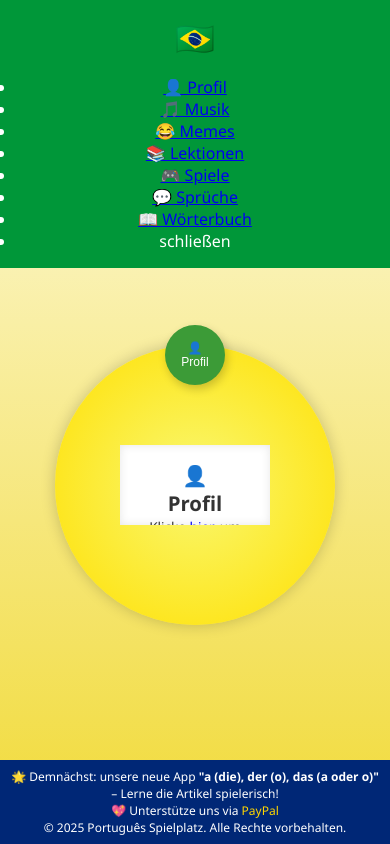
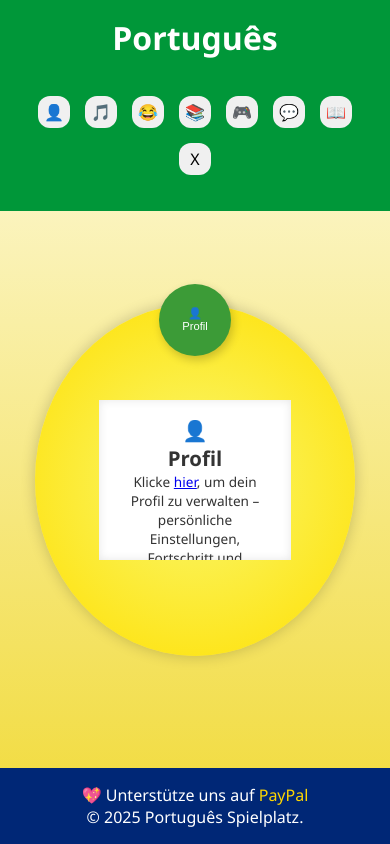
Before and after one commit to aridevelopsitsafe/portugues-spielplatz, a plain HTML site: page index.html in a window 390 px wide. Both pictures are taken after a click on the button "👤 Profil". Drawn offline with Linux system fonts and the light colour scheme.

Commit message:
last 3 weeks update - responsiveness

```diff
--- a/index.html
+++ b/index.html
@@ -8,20 +8,21 @@
   </head>
   <body>
     <header>
-      <div class="logo">🇧🇷</div>
       <h1>Português Spielplatz</h1>
       <div id="hamburger">☰</div>
       <nav id="mobile-nav" class="mobile-nav hidden">
-        <ul>
-          <li><a href="#">👤 Profil</a></li>
-          <li><a href="#">🎵 Musik</a></li>
-          <li><a href="#">😂 Memes</a></li>
-          <li><a href="#">📚 Lektionen</a></li>
-          <li><a href="#">🎮 Spiele</a></li>
-          <li><a href="#">💬 Sprüche</a></li>
-          <li><a href="#">📖 Wörterbuch</a></li>
-          <li id="close">schließen</li>
-        </ul>
+  <div class="nav-container">
+    <div class="nav-item">👤</div>
+    <div class="nav-item">🎵</div>
+    <div class="nav-item">😂</div>
+    <div class="nav-item">📚</div>
+    <div class="nav-item">🎮</div>
+    <div class="nav-item">💬</div>
+    <div class="nav-item">📖</div>
+    <div class="nav-item" id="close">X</div>
+  </div>
+</nav>
+
       </nav>
     </header>
 
@@ -70,23 +71,19 @@
           📖<br />Wörterbuch
         </button>
 
-        <div id="circle-content" class="content-box">
-          <p>Klicke auf einen Button, um Inhalte zu laden!</p>
-        </div>
+        <div id="circle-content" class="content-box"></div>
       </div>
     </main>
 
     <footer>
       <p>
-        🌟 Demnächst: unsere neue App
-        <strong>"a (die), der (o), das (a oder o)"</strong> – Lerne die Artikel
-        spielerisch!
+        💖 Unterstütze uns auf
+        <a href="https://paypal.me/portuguesspielplatz" target="_blank">
+   PayPal
+</a>
+
       </p>
-      <p>
-        💖 Unterstütze uns via
-        <a href="https://paypal.com" target="_blank">PayPal</a>
-      </p>
-      <p>&copy; 2025 Português Spielplatz. Alle Rechte vorbehalten.</p>
+      <p>&copy; 2025 Português Spielplatz.</p>
     </footer>
 
     <script src="script.js"></script>
--- a/script.js
+++ b/script.js
@@ -30,8 +30,9 @@ buttons.forEach((btn) => {
             `<h2>${btn.innerHTML}</h2>
             <p>${btn.dataset.content}</p>`
 
-        // Show menu
         mobileNav.classList.remove("hidden");
+
+
     });
 });
 
--- a/styles.css
+++ b/styles.css
@@ -22,9 +22,7 @@ header {
   align-items: center;
   padding: 1rem 2rem;
 }
-.logo {
-  font-size: 2rem;
-}
+
 #hamburger {
   font-size: 1.5rem;
   cursor: pointer;
@@ -37,6 +35,34 @@ header {
   width: 100%;
   background-color: #009739;
   padding: 1rem;
+}
+
+.nav-container {
+  display: flex;
+  flex-wrap: wrap; /* quebra linha se não couber */
+  gap: 15px; /* espaçamento entre os blocos */
+  justify-content: center; /* centraliza no eixo horizontal */
+  padding: 20px;
+}
+
+.nav-item {
+  display: flex; /* usar flex dentro do item */
+  flex-direction: column; /* ícone em cima, texto embaixo */
+  align-items: center; /* centraliza horizontalmente */
+  justify-content: center; /* centraliza verticalmente */
+  width: 2rem; /* largura fixa (pode ajustar) */
+  height: 2rem; /* altura fixa */
+  background: #f0f0f0;
+  border-radius: 12px;
+  cursor: pointer;
+  font-size: 1rem; /* aumenta tamanho dos ícones */
+  color: black;
+  text-align: center; /* centraliza o texto */
+  transition: background 0.3s;
+}
+
+.nav-item:hover {
+  background: #ddd;
 }
 
 .hidden {
@@ -124,13 +150,17 @@ main {
   overflow: hidden;
   box-shadow: inset 0 0 10px rgba(0, 0, 0, 0.1);
 }
+
 /* Footer */
 footer {
   background-color: #002776;
   color: white;
-  text-align: center;
+  display: flex;
+  flex-direction: column;
+  justify-content: center;
+  align-items: center;
   padding: 1rem;
-  font-size: 0.9rem;
+  font-size: 1rem;
 }
 footer a {
   color: #ffd700;
@@ -149,29 +179,29 @@ footer a:hover {
   }
 
   .circle {
-    width: 280px;
-    height: 280px;
+    width: 20rem;
+    height: 22rem;
   }
 
   .circle-btn {
-    width: 60px;
-    height: 60px;
-    font-size: 0.75rem;
+    width: 4.5rem;
+    height: 4.5rem;
+    font-size: 0.7rem;
   }
 
   .content-box {
-    width: 150px;
-    height: 80px;
+    width: 12rem;
+    height: 10rem;
     font-size: 0.85rem;
     padding: 1rem;
   }
 
   main {
+    margin-top: 2rem;
     padding: 1rem;
   }
 
   footer {
-    font-size: 0.75rem;
-    padding: 0.5rem;
+    padding: 1rem;
   }
 }
```
